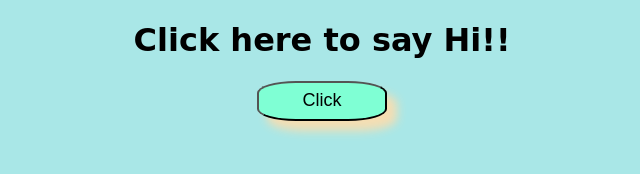
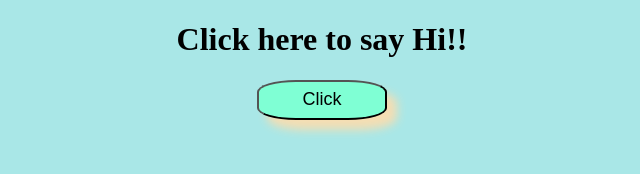
Before and after one commit to manish2608/display, a plain HTML site: page index.html in a window 1280 px wide. Shown: the whole page, without its empty margins (318-958 px from the left). Drawn offline with Linux system fonts and the light colour scheme.

Commit message:
Update index.html

```diff
--- a/index.html
+++ b/index.html
@@ -21,10 +21,10 @@
             font-size: large;
         }
 
-        h1,
-        h3 {
-            font-family: cursive;
+        h1 {
+            font-family: bold;
         }
+
     </style>
     <script>
         function myfunc() {
```
